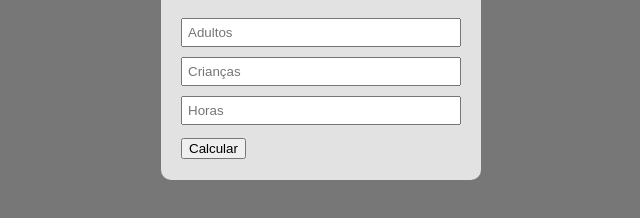
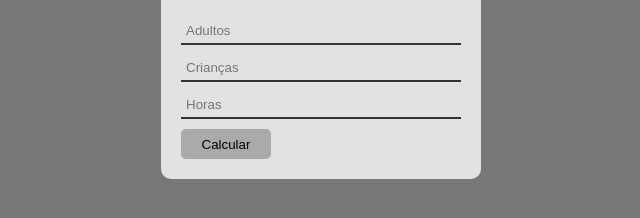
Before and after one commit to Symonnv/Churrascometro, a plain HTML site: page index.html in a window 1280 px wide. Shown: the part 472-690 px from the top of the page, without its empty margins (319-959 px from the left). Drawn offline with Linux system fonts and the light colour scheme.

Commit message:
algumas modificações

```diff
--- a/style.css
+++ b/style.css
@@ -7,7 +7,7 @@ body {
   max-width: 280px;
   margin: auto;
   margin-top: 30%;
-  background-color: rgb(226, 226, 226);
+  background-color: #e2e2e2;
   padding: 20px;
   border-radius: 10px;
 }
@@ -17,9 +17,56 @@ h1 {
 }
 
 input {
+  background-color: transparent;
   width: 100%;
   display: block;
   padding: 5px;
+  border: 0;
+  border-bottom: 2px #333 solid;
   box-sizing: border-box;
   margin-bottom: 10px;
 }
+
+input:focus,
+input:valid {
+  outline: 0;
+}
+
+button {
+  background-color: #aaa;
+  width: 90px;
+  height: 30px;
+  border-radius: 5px;
+  border: none;
+  padding: 5px;
+  position: relative;
+}
+button:hover {
+  color: #333;
+  background: transparent;
+  box-shadow: none;
+  cursor: pointer;
+}
+button:before,
+button:after {
+  content: '';
+  position: absolute;
+  top: 0;
+  right: 0;
+  height: 2px;
+  width: 0;
+  background: #333;
+  box-shadow: -1px -1px 5px 0px #fff, 7px 7px 20px 0px #0003, 4px 4px 5px 0px #0002;
+  transition: 400ms ease all;
+}
+button:after {
+  right: inherit;
+  top: inherit;
+  left: 0;
+  bottom: 0;
+}
+button:hover:before,
+button:hover:after {
+  width: 100%;
+  transition: 800ms ease all;
+}
```
